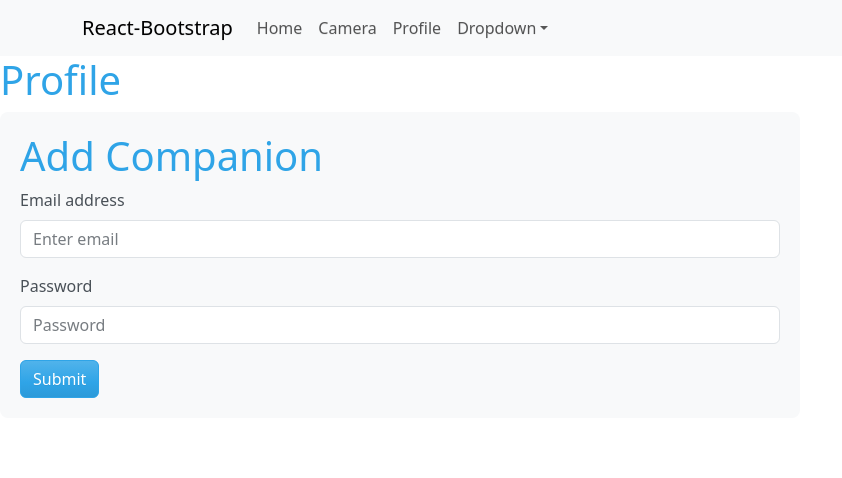
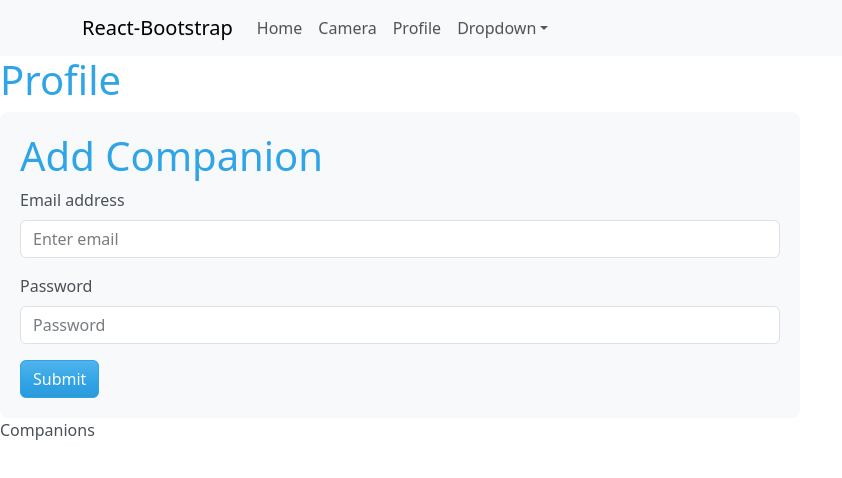
Before and after one commit to johnmartinroque/InsideOut, a React (Create React App) app in the folder main/: page /profile in a window 1280 px wide. Shown: the top 478 px of the page, without its empty margins (0-842 px from the left). Built offline with nearby package versions, Linux system fonts and the light colour scheme; no server answers; sample sign-in values are in the browser's storage.

Commit message:
companions component

```diff
--- /dev/null
+++ b/main/src/components/Companions.jsx
@@ -0,0 +1,7 @@
+import React from "react";
+
+function Companions() {
+  return <div>Companions</div>;
+}
+
+export default Companions;
--- a/main/src/screens/Profile.jsx
+++ b/main/src/screens/Profile.jsx
@@ -1,5 +1,6 @@
 import React from "react";
 import AddCompanion from "../components/AddCompanion";
+import Companions from "../components/Companions";
 
 function Profile() {
   return (
@@ -8,6 +9,7 @@ function Profile() {
         <h1>Profile</h1>
       </div>
       <AddCompanion />
+      <Companions />
     </div>
   );
 }
```
